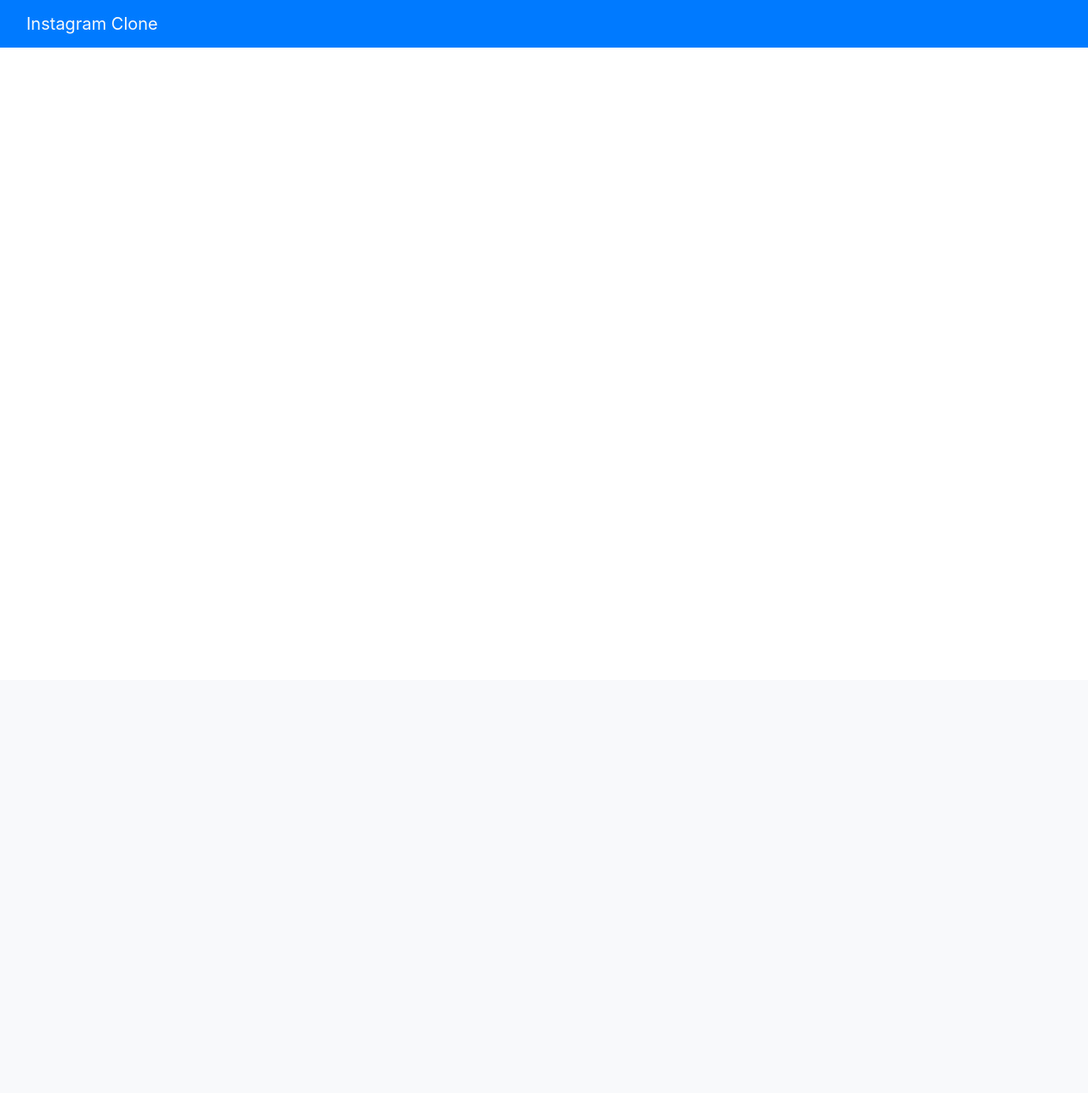
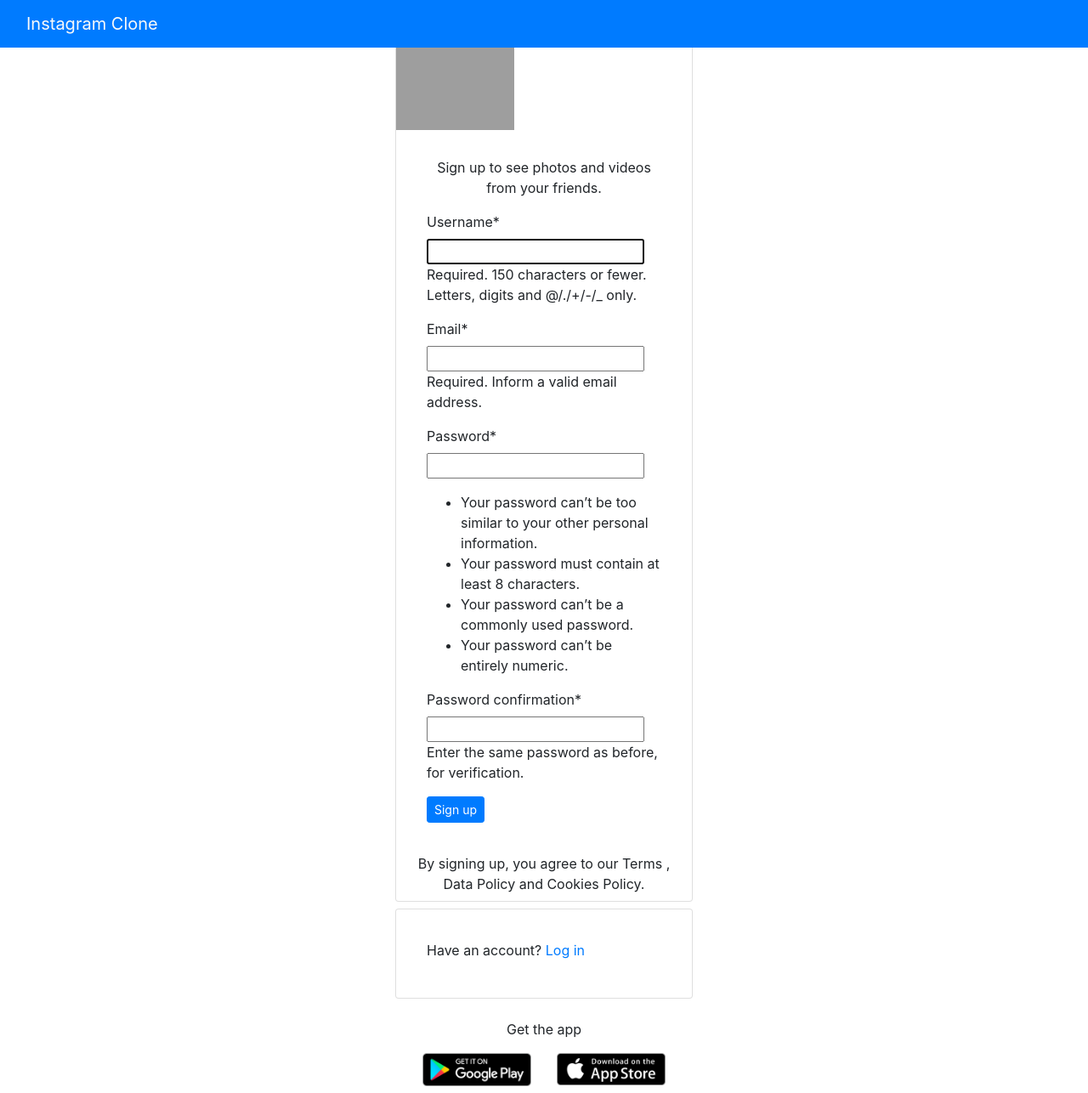
Before and after one commit to kojwangbora/instagram_clone, a Django app: template insta/templates/registration/signup.html in a window 1280 px wide. Shown: the whole page at 85% size. Before the commit the page ends 56 px from the top, so only its background shows below. Run offline with Django 4.2, Linux system fonts and the light colour scheme; the template is opened without the code that fills it: values that come from a table or form of the project are taken from there, others are empty; parts of the project's set-up code (start-up, migrations or seed data) failed here and were passed over; some libraries are stand-ins or nearby versions; grey boxes are pictures that could not be loaded.

Commit message:
add signup form

```diff
--- a/insta/templates/registration/signup.html
+++ b/insta/templates/registration/signup.html
@@ -1,6 +1,50 @@
+{% extends 'base.html' %}
+{% load crispy_forms_tags %}
+{% block content %}
+{% load static %}
+<div class="container mt-4">
+    <div class="row">
+        <div class="col-md-4"></div>
+        <div class="col-md-4">
+            <div class="card">
+                <div class="card-title mt-4">
+                    <img src="{% static 'images/insta5.png' %}" alt="" width="40%" class="D-block mx-auto">
+                </div>
+                <div class="card-body mb-3 mr-3 ml-3">
+                    <p class="text-center">Sign up to see photos and videos from your friends.
+                    </p>
+                    <form action="" method="post" novalidate>
+                        {% csrf_token%}
+                        {{ form|crispy}}
+                        <button type="submit" class="btn btn-primary btn-sm"> Sign up</button>
+                    </form>
+                </div>
+                <p class="mr-4 ml-4 mb-2 text-center">By signing up, you agree to our Terms , Data Policy and Cookies
+                    Policy.</p>
+            </div>
+            <div class="card mt-2">
+                <div class="card-body mt-3 mb-2 mr-3 ml-3">
+                    <p>Have an account? <a href="{% url 'login' %}">Log in</a></p>
+                </div>
+            </div>
+            <div container>
+                <p class="text-center mt-4">Get the app</p>
+                <div class="row">
+                    <div class="col-md-1"></div>
+                    <div class="col-md-5 mb-2">
+                        <img src="{% static 'images/instagram_google.png' %}" alt="" width="100%" class="download">
+                    </div>
+                    <div class="col-md-5 mb-2">
+                        <img src="{% static 'images/instagram_appstore.png' %}" alt="" width="100%" class="download">
+                    </div>
+                    <div class="col-md-1"></div>
+                </div>
+            </div>
+        </div>
 
-{% extends 'base.html' %}
+        <div class="col-md-4"></div>
+    </div>
+</div>
 
-{% block content %}
-  <h2>signup</h2>
+
 {% endblock %}
```
